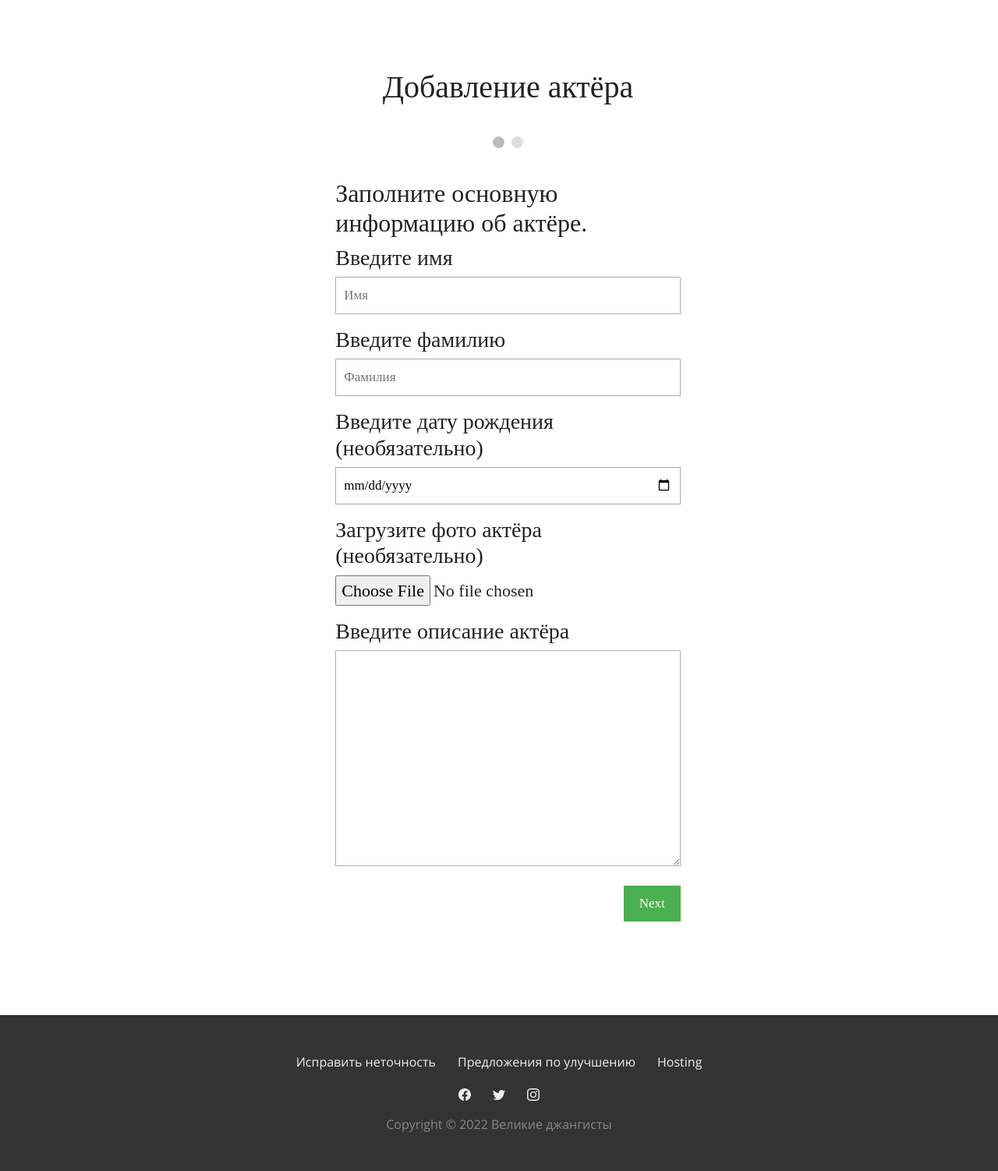
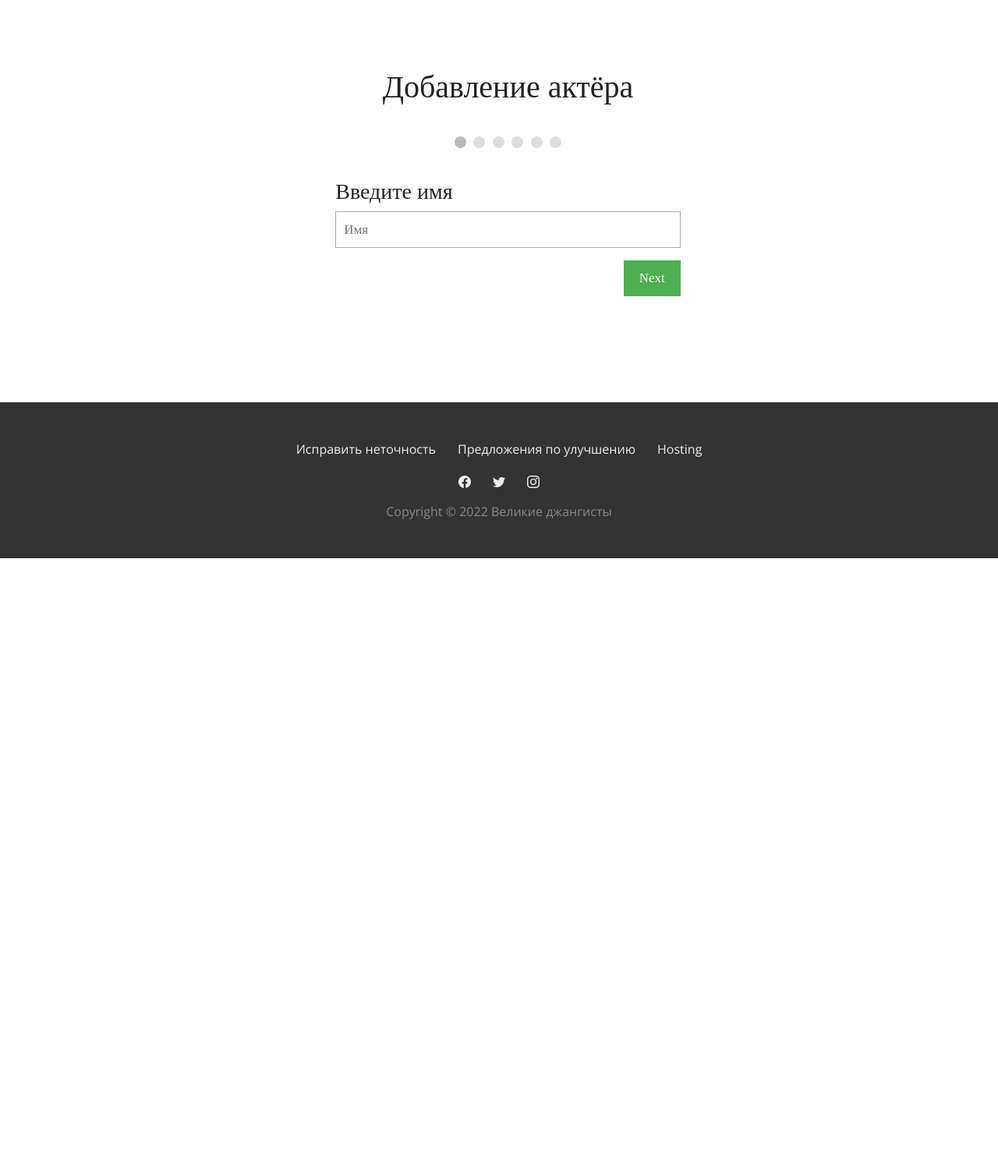
Before and after one commit to Nytrock/Tredio, a Django app: page /theatres/actors/create/ in a window 1280 px wide. Shown: the part 84-1586 px from the top of the page at 78% size. After the commit the page ends 800 px from the top, so only its background shows below. Run offline with Django 4.2, Linux system fonts and the light colour scheme; tables that the repository leaves empty hold one stand-in row (values such as "Sample post"); parts of the project's set-up code (start-up, migrations or seed data) failed here and were passed over; some libraries are stand-ins or nearby versions.

Commit message:
Improve actor creation page
* Eliminate boilerplate code
* Add placeholders for fields
* Change stub message to correct

```diff
--- a/templates/theatres/actors_create.html
+++ b/templates/theatres/actors_create.html
@@ -10,19 +10,24 @@
                 {% csrf_token %}
                 <h1 id="register" class="header-text">Добавление актёра</h1>
                 <div class="all-steps" id="all-steps">
-                    <span class="step"></span>
+                    {% for field in form %}
+                        <span class="step"></span>
+                    {% endfor %}
                     <span class="step"></span>
                 </div>
-                <div class="tab">
-                    <h2><strong> Заполните основную информацию об актёре.</strong></h2>
-                    {% for field in form %}
+                {% for field in form %}
+                    <div class="tab">
                         <h3>{{ field.label }}</h3>
-                            <p>{{ field }}</p>
-                    {% endfor %}
-                </div>
+                        <p>{{ field }}</p>
+                        {% if not field.field.required %}
+                            <p class="text-muted small"> Данное поле необязательно</p>
+                        {% endif %}
+                    </div>
+                {% endfor %}
                 <div class="tab">
                     <div id="contacts">
-                        <h2><strong> Введите список контактов актёра. Для добавления контакта нажмите кнопку с плюсом. Создание списка необязательно.</strong></h2>
+                        <h2><strong> Введите список контактов актёра. Для добавления контакта нажмите кнопку с плюсом.</strong></h2>
+                        <p class="text-muted small"> Данное поле необязательно</p>
                         <div class="row collapse" id="actor_contact">
                             <div class="mb-3 col" id="first_input">
                                 <p> Тип контакта </p>
@@ -42,7 +47,7 @@
                 </div>
 
                 <div class="thanks-message text-center" id="text-message"> <img src="https://i.imgur.com/O18mJ1K.png" width="100" class="mb-4">
-                    <h3>Thanks for your Donation!</h3> <span>Your donation has been entered! We will contact you shortly!</span>
+                    <h3>Спасибо!</h3> <span>Актёр был отправлен на модерацию</span>
                 </div>
                 <div style="overflow:auto;" id="nextprevious">
                     <div style="float:right;"> <button type="button" id="prevBtn" onclick="nextPrev(-1)">Previous</button> <button type="button" id="nextBtn" onclick="nextPrev(1)">Next</button> </div>
--- a/theatres/forms.py
+++ b/theatres/forms.py
@@ -65,7 +65,7 @@
         widgets = {
             Event.theatre.field.name: widgets.Select(attrs={"class": "multi-form-input"}),
             Event.name.field.name: widgets.TextInput(attrs={"class": "multi-form-input", "placeholder": "Название"}),
-            Event.description.field.name: widgets.Textarea(attrs={"class": "multi-form-input"}),
+            Event.description.field.name: widgets.Textarea(attrs={"class": "multi-form-input", "placeholder": "Описание"}),
         }
 
     def __init__(self, *args, **kwargs):
@@ -92,7 +92,7 @@
             ActorProfile.last_name.field.name: widgets.TextInput(
                 attrs={"class": "multi-form-input", "placeholder": "Фамилия"}
             ),
-            ActorProfile.description.field.name: widgets.Textarea(attrs={"class": "multi-form-input"}),
+            ActorProfile.description.field.name: widgets.Textarea(attrs={"class": "multi-form-input", "placeholder": "Описание"}),
             ActorProfile.birthday.field.name: widgets.DateTimeInput(
                 attrs={"class": "multi-form-input", "placeholder": "День рождения", "type": "date"}
             ),
@@ -102,6 +102,6 @@
             ActorProfile.first_name.field.name: "Введите имя",
             ActorProfile.last_name.field.name: "Введите фамилию",
             ActorProfile.description.field.name: "Введите описание актёра",
-            ActorProfile.birthday.field.name: "Введите дату рождения (необязательно)",
-            ActorProfile.image.field.name: "Загрузите фото актёра (необязательно)",
+            ActorProfile.birthday.field.name: "Введите дату рождения",
+            ActorProfile.image.field.name: "Загрузите фото актёра",
         }
```
